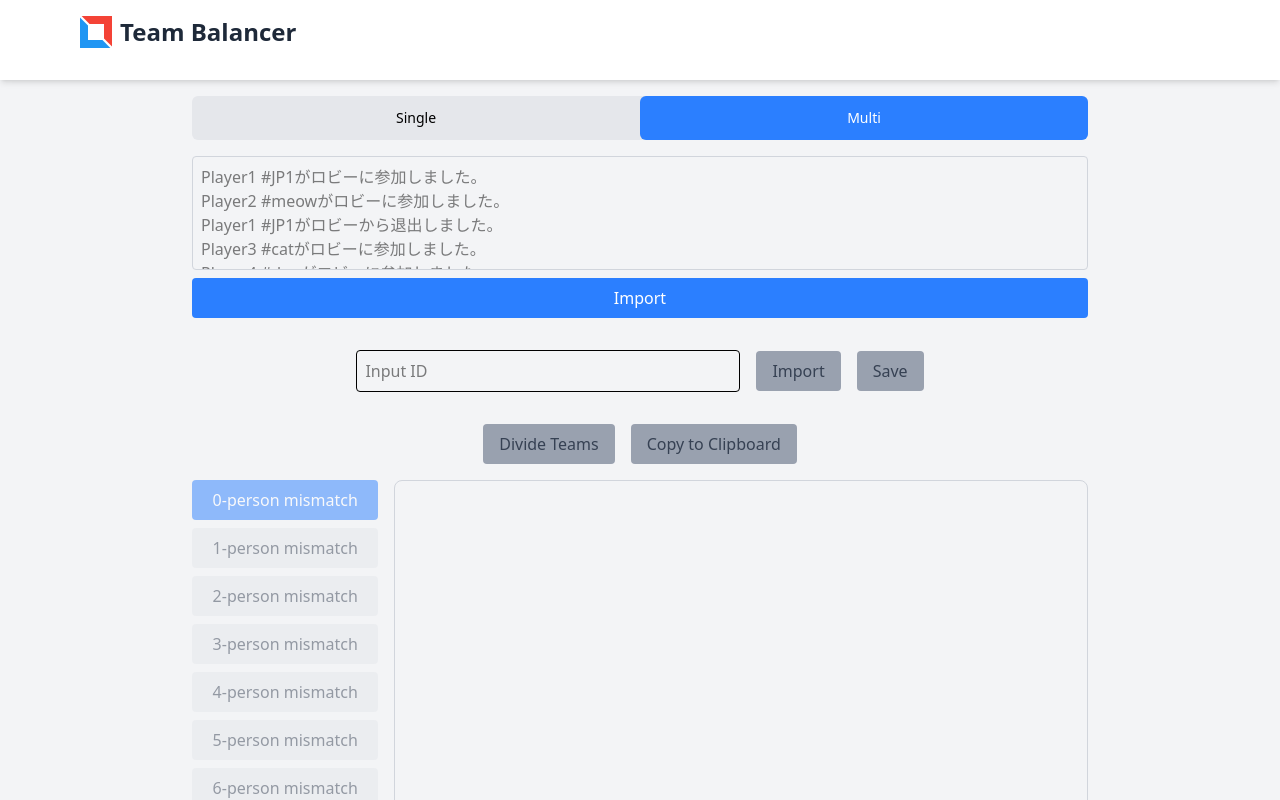
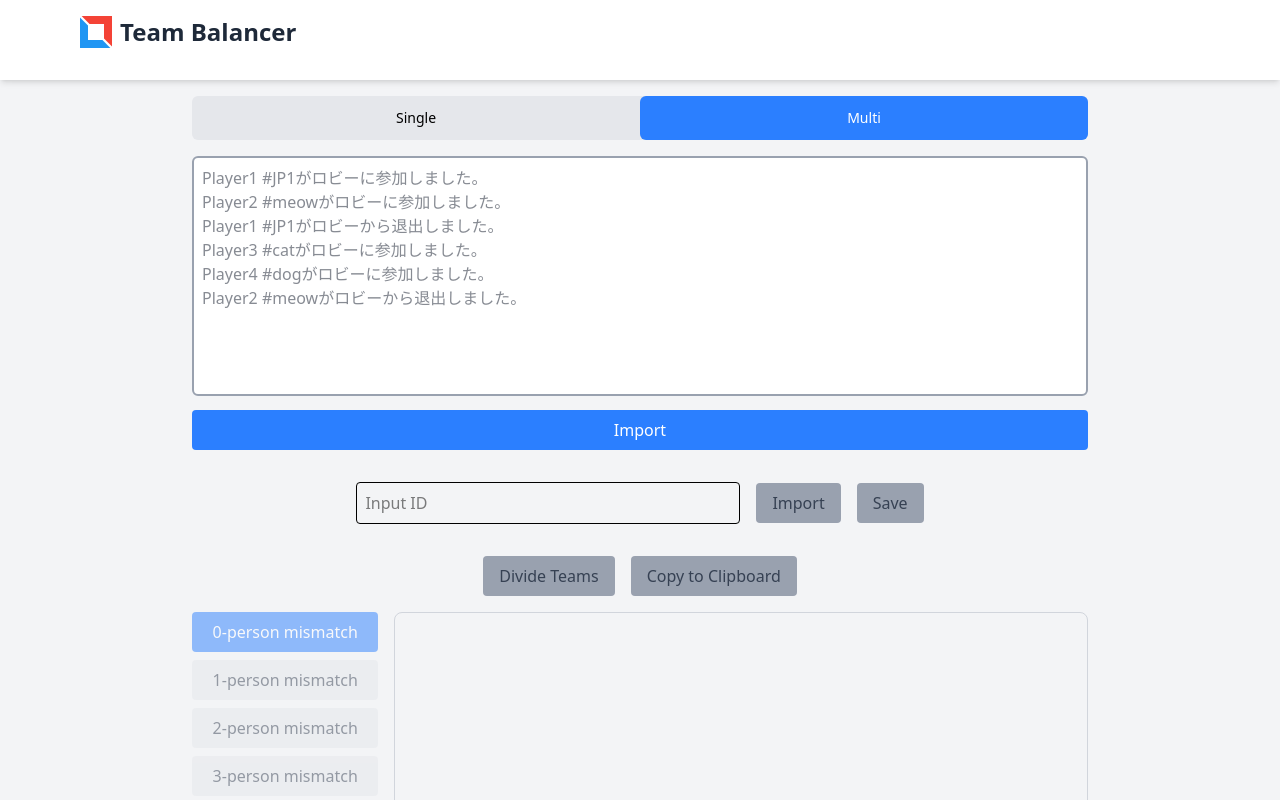
Before and after one commit to karasu354/team-balancer, a Next.js app: page / in a window 1280 px wide. Both pictures are taken after a click on the button "Multi". Shown: the top 800 px of the page. Built offline with nearby package versions, Linux system fonts and the light colour scheme.

Commit message:
fix:chat log input form logic

```diff
--- a/components/Form/ChatLogInputForm.tsx
+++ b/components/Form/ChatLogInputForm.tsx
@@ -1,6 +1,7 @@
 import React, { useState } from 'react'
 
 import { TeamBalancer } from '../../utils/teamBalancer'
+import Textarea from '../Input/Textarea'
 
 interface ChatLogInputFormProps {
   teamBalancer: TeamBalancer
@@ -23,17 +24,15 @@ const ChatLogInputForm: React.FC<ChatLogInputFormProps> = ({
 
   return (
     <div className="mb-4 flex w-full max-w-4xl flex-col space-y-2">
-      <textarea
+      <Textarea
         value={logInput}
-        onChange={(e) => setLogInput(e.target.value)}
+        setValue={setLogInput}
         placeholder={`Player1 #JP1がロビーに参加しました。
 Player2 #meowがロビーに参加しました。
 Player1 #JP1がロビーから退出しました。
 Player3 #catがロビーに参加しました。
 Player4 #dogがロビーに参加しました。
 Player2 #meowがロビーから退出しました。`}
-        className="w-full resize-none rounded border border-gray-300 p-2"
-        rows={4}
       />
       <button
         onClick={handleLogSubmit}
--- a/components/Input/Textarea.tsx
+++ b/components/Input/Textarea.tsx
@@ -1,4 +1,4 @@
-import React, { useState } from 'react'
+import React from 'react'
 
 interface Props {
   value: string
@@ -14,7 +14,7 @@ const Textarea: React.FC<Props> = ({ value, setValue, placeholder }) => {
         value={value}
         placeholder={placeholder || ''}
         onChange={(e) => setValue(e.target.value)}
-        className="h-32 w-80 resize-none rounded-md border-2 border-gray-400 bg-white p-2 text-gray-900 outline-none focus:border-blue-500"
+        className="h-60 w-full resize-none rounded-md border-2 border-gray-400 bg-white p-2 text-gray-900 outline-none focus:border-blue-500"
         required
       />
     </div>
--- a/pages/index.tsx
+++ b/pages/index.tsx
@@ -12,8 +12,7 @@ const Home = () => {
   )
   const [updateCount, setUpdate] = useState<number>(0)
 
-  useEffect(() => {
-  }, [updateCount])
+  useEffect(() => {}, [updateCount])
 
   const handleAppUpdate = () => {
     setUpdate((prev) => prev + 1)
--- a/utils/utils.ts
+++ b/utils/utils.ts
@@ -1,7 +1,7 @@
 export function parseChatLogs(logs: string): string[] {
   const result: string[] = []
-  const joinLogRegex = /^(.+?) #\d+がロビーに参加しました。$/
-  const leaveLogRegex = /^(.+?) #\d+がロビーから退出しました。$/
+  const joinLogRegex = /^(.+?) #(.+?)+がロビーに参加しました。$/
+  const leaveLogRegex = /^(.+?) #(.+?)+がロビーから退出しました。$/
 
   logs.split('\n').forEach((line) => {
     const trimmedLine = line.trim()
```
